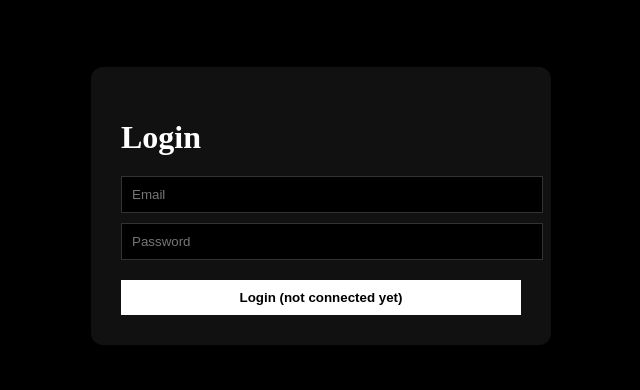
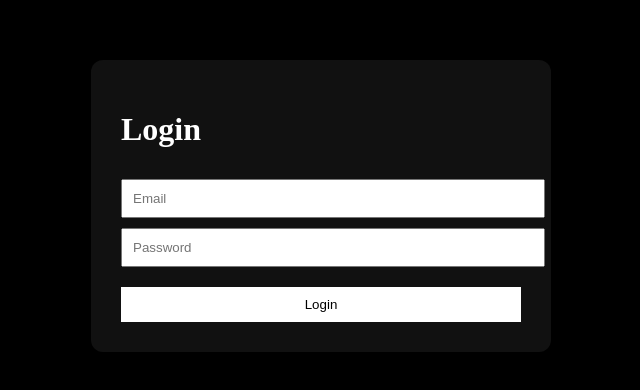
Before and after one commit to aaloopraantha/arpree, a Next.js app: page /login in a window 1280 px wide. Shown: the part 194-584 px from the top of the page, without its empty margins (319-959 px from the left). Built offline with nearby package versions, Linux system fonts and the light colour scheme.

Commit message:
Update page.js

```diff
--- a/app/login/page.js
+++ b/app/login/page.js
@@ -1,66 +1,81 @@
 'use client'
 
-import { useState } from "react"
+import { useState } from 'react'
+import { useRouter } from 'next/navigation'
+import { supabase } from '../../lib/supabase'
 
 export default function LoginPage() {
-  const [email, setEmail] = useState("")
-  const [password, setPassword] = useState("")
+  const router = useRouter()
+
+  const [email, setEmail] = useState('')
+  const [password, setPassword] = useState('')
+
+  async function handleLogin() {
+    const { error } = await supabase.auth.signInWithPassword({
+      email,
+      password,
+    })
+
+    if (error) {
+      alert(error.message)
+    } else {
+      router.push('/dashboard')
+    }
+  }
 
   return (
     <main style={{
-      background: "#000",
-      color: "#fff",
-      minHeight: "100vh",
-      display: "flex",
-      alignItems: "center",
-      justifyContent: "center"
+      background: '#000',
+      color: '#fff',
+      minHeight: '100vh',
+      display: 'flex',
+      justifyContent: 'center',
+      alignItems: 'center'
     }}>
 
       <div style={{
-        width: "400px",
-        background: "#111",
-        padding: "30px",
-        borderRadius: "12px"
+        width: '400px',
+        background: '#111',
+        padding: '30px',
+        borderRadius: '12px'
       }}>
 
-        <h1 style={{ marginBottom: "20px" }}>Login</h1>
+        <h1>Login</h1>
 
         <input
-          placeholder="Email"
+          placeholder='Email'
           onChange={(e) => setEmail(e.target.value)}
           style={{
-            width: "100%",
-            padding: "10px",
-            marginBottom: "10px",
-            background: "#000",
-            border: "1px solid #333",
-            color: "#fff"
+            width: '100%',
+            padding: '10px',
+            marginTop: '10px'
           }}
         />
 
         <input
-          placeholder="Password"
-          type="password"
+          placeholder='Password'
+          type='password'
           onChange={(e) => setPassword(e.target.value)}
           style={{
-            width: "100%",
-            padding: "10px",
-            marginBottom: "20px",
-            background: "#000",
-            border: "1px solid #333",
-            color: "#fff"
+            width: '100%',
+            padding: '10px',
+            marginTop: '10px'
           }}
         />
 
-        <button style={{
-          width: "100%",
-          padding: "10px",
-          background: "#fff",
-          color: "#000",
-          fontWeight: "bold",
-          border: "none"
-        }}>
-          Login (not connected yet)
+        <button
+          onClick={handleLogin}
+          style={{
+            width: '100%',
+            padding: '10px',
+            marginTop: '20px',
+            background: '#fff',
+            color: '#000',
+            border: 'none',
+            cursor: 'pointer'
+          }}
+        >
+          Login
         </button>
 
       </div>
```
